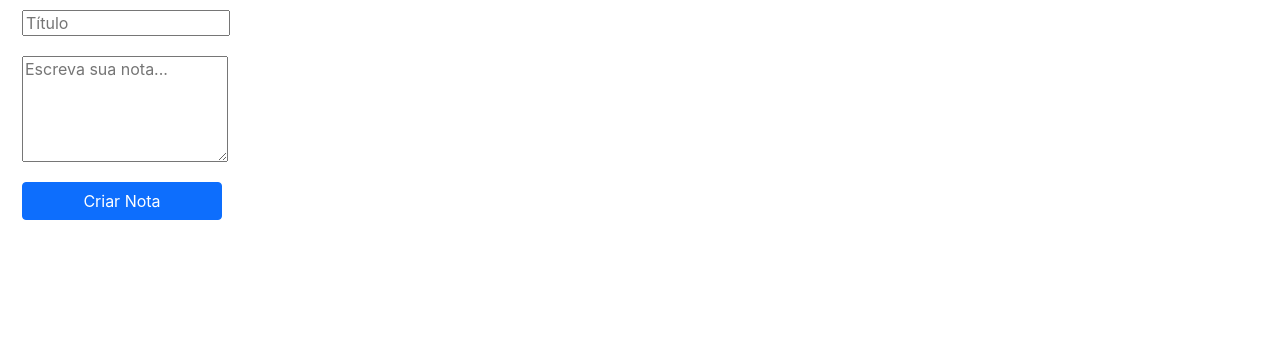
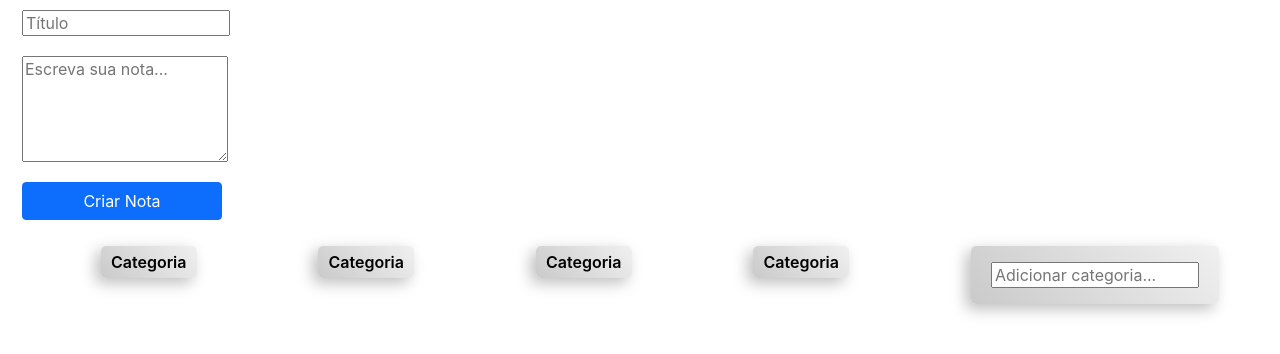
Before and after one commit to kiingsway/ReactEstudos, a React (Create React App) app in the folder projeto1/ceep/: page / in a window 1280 px wide. Shown: the top 354 px of the page. Built offline with nearby package versions, Linux system fonts and the light colour scheme.

Commit message:
Aula 02 Atividade 03
Stateful e Stateless Components

```diff
--- a/projeto1/ceep/src/App.js
+++ b/projeto1/ceep/src/App.js
@@ -1,6 +1,7 @@
 import React, { Component } from 'react';
 import ListaDeNotas from './components/ListaDeNotas';
 import FormularioCadastro from './components/FormularioCadastro';
+import ListaDeCategorias from './components/ListaDeCategorias';
 import "./assets/App.css";
 import './assets/index.css';
 
@@ -9,7 +10,7 @@ class App extends Component {
     constructor() {
         super();
 
-        this.state = { notas: [] };
+        this.state = { notas: [], categorias: [] };
     }
 
     criarNota(titulo, nota) {
@@ -33,9 +34,13 @@ class App extends Component {
         return (
             <section>
                 <FormularioCadastro criarNota={this.criarNota.bind(this)}/>
-                <ListaDeNotas
-                apagarNota={this.deletarNota.bind(this)}
-                notas={this.state.notas}/>
+                <main className="conteudo-principal">
+                    <ListaDeCategorias/>
+                    <ListaDeNotas
+                    apagarNota={this.deletarNota.bind(this)}
+                    notas={this.state.notas}/>
+
+                </main>
             </section>
         );
     }
--- a/projeto1/ceep/src/assets/App.css
+++ b/projeto1/ceep/src/assets/App.css
@@ -11,6 +11,10 @@
     .App-logo {
         animation: App-logo-spin infinite 20s linear;
     }
+}
+
+.conteudo-principal {
+    flex-grow: 3;
 }
 
 .App-header {
--- /dev/null
+++ b/projeto1/ceep/src/components/ListaDeCategorias/ListaDeCategorias.jsx
@@ -0,0 +1,30 @@
+import React, { Component } from 'react';
+import './estilo.css'
+
+class ListaDeCategorias extends Component {
+
+    _handleEventoInput(e) {
+        if(e.key == "Enter"){
+
+        }
+    }
+
+
+    render() {
+        return (
+            <section>
+                <ul className="categorias">
+                    <li>Categoria</li>
+                    <li>Categoria</li>
+                    <li>Categoria</li>
+                    <li>Categoria</li>
+                    <li><input type="text" name="" id="" placeholder="Adicionar categoria..." onKeyUp={this._handleEventoInput.bind(this)} /></li>
+                </ul>
+
+
+            </section>
+        );
+    }
+}
+
+export default ListaDeCategorias;
--- /dev/null
+++ b/projeto1/ceep/src/components/ListaDeCategorias/estilo.css
@@ -0,0 +1,8 @@
+.categorias>li {
+    border-radius: 5px;
+    background: linear-gradient(225deg, #f0f0f0, #cacaca);
+    box-shadow: -5px 5px 15px #bebebe, 5px -5px 15px #ffffff;
+    padding: 6px 10px;
+    height: fit-content;
+    font-weight: 600;
+}
--- /dev/null
+++ b/projeto1/ceep/src/components/ListaDeCategorias/index.js
@@ -0,0 +1,2 @@
+import ListaDeCategorias from "./ListaDeCategorias";
+export default ListaDeCategorias;
```
Lines whose indentation alone changed are shown as unchanged.
